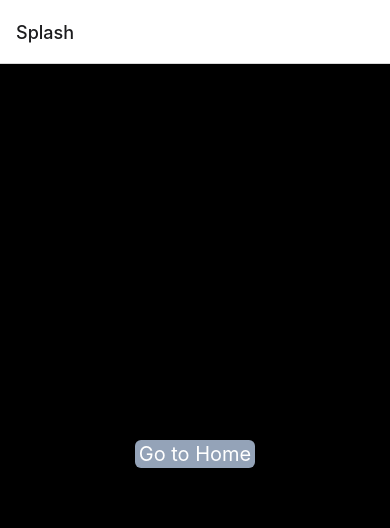
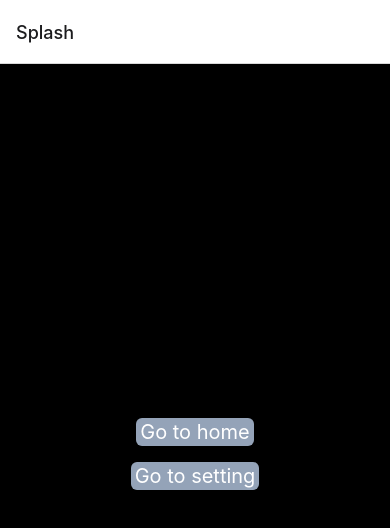
Before and after one commit to gmlwlsdl/RN-Study, a React Native app: screen /Splash in a window 390 px wide. Shown: the top 528 px of the page. Built offline with nearby package versions, Linux system fonts and the light colour scheme.

Commit message:
feat: GoBtn 컴포넌트화 + 탑 마진 부여

```diff
--- /dev/null
+++ b/src/components/GoBtn.tsx
@@ -0,0 +1,39 @@
+import {
+  useNavigation,
+  NavigationProp,
+  ParamListBase,
+} from '@react-navigation/native'
+import { TouchableOpacity } from 'react-native-gesture-handler'
+import { Text, View } from 'react-native'
+
+type SplashProps = {
+  Home: undefined
+  Settings: undefined
+}
+
+type GoBtnProps = {
+  title: string
+}
+
+export default function GoBtn({ title }: GoBtnProps) {
+  const navigation = useNavigation<NavigationProp<SplashProps>>()
+
+  const handlePress = () => {
+    if (title === 'home') {
+      navigation.navigate('Home')
+    } else if (title === 'setting') {
+      navigation.navigate('Settings')
+    }
+  }
+
+  return (
+    <TouchableOpacity
+      onPress={handlePress}
+      className={`w-fit h-auto bg-slate-400 rounded-md ${
+        title === 'setting' ? 'mt-4' : ''
+      }`}
+    >
+      <Text className="text-white text-xl px-1">Go to {title}</Text>
+    </TouchableOpacity>
+  )
+}
--- a/src/screens/Splash.tsx
+++ b/src/screens/Splash.tsx
@@ -1,27 +1,11 @@
-import {
-  useNavigation,
-  NavigationProp,
-  ParamListBase,
-} from '@react-navigation/native'
-import { TouchableOpacity } from 'react-native-gesture-handler'
-import { Text, View } from 'react-native'
-
-type SplashProps = {
-  Home: undefined
-  Settings: undefined
-}
+import { View } from 'react-native'
+import GoBtn from '../components/GoBtn'
 
 export default function Splash() {
-  const navigation = useNavigation<NavigationProp<SplashProps>>()
-
   return (
     <View className="flex-1 items-center justify-center bg-black">
-      <TouchableOpacity
-        onPress={() => navigation.navigate('Home')}
-        className="w-fit h-auto bg-slate-400 rounded-md"
-      >
-        <Text className="text-white text-xl px-1">Go to Home</Text>
-      </TouchableOpacity>
+      <GoBtn title="home" />
+      <GoBtn title="setting" />
     </View>
   )
 }
```
